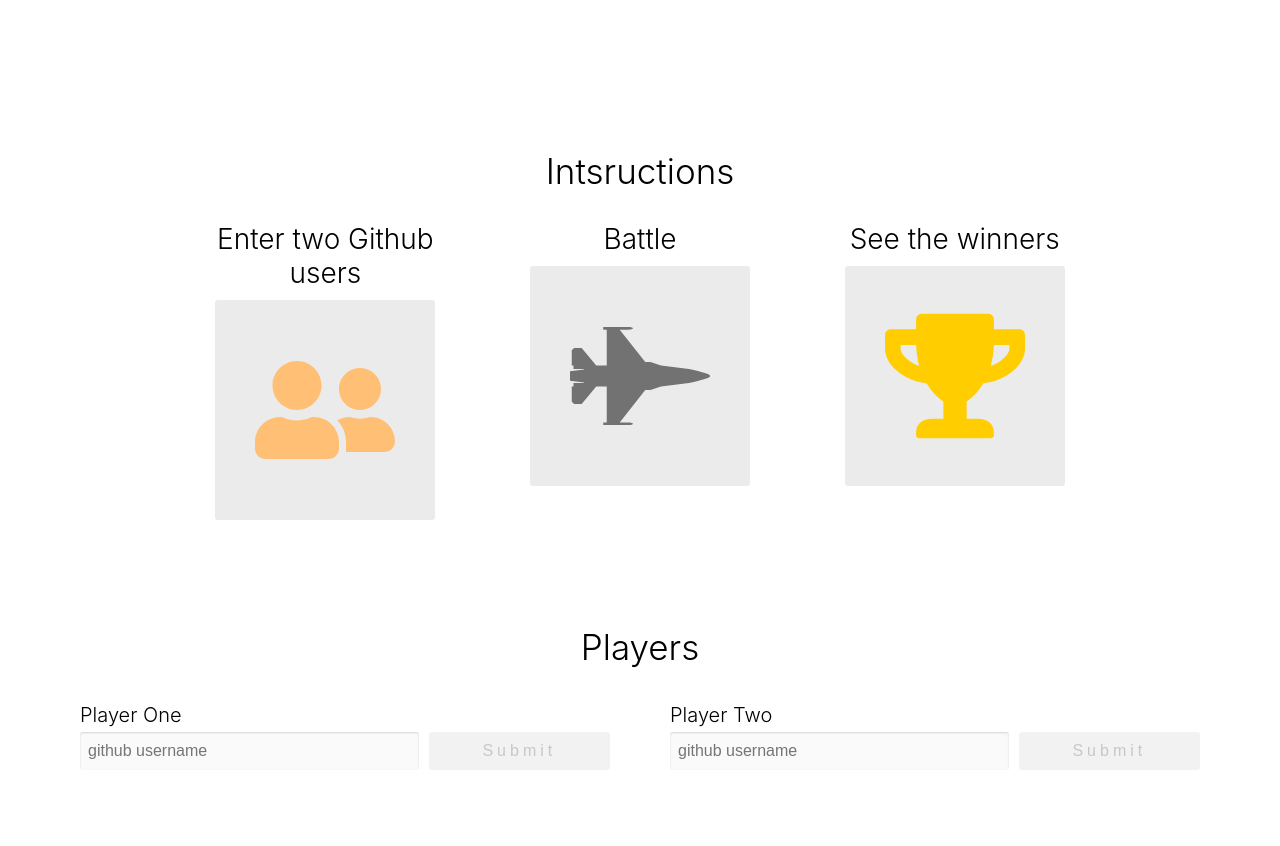
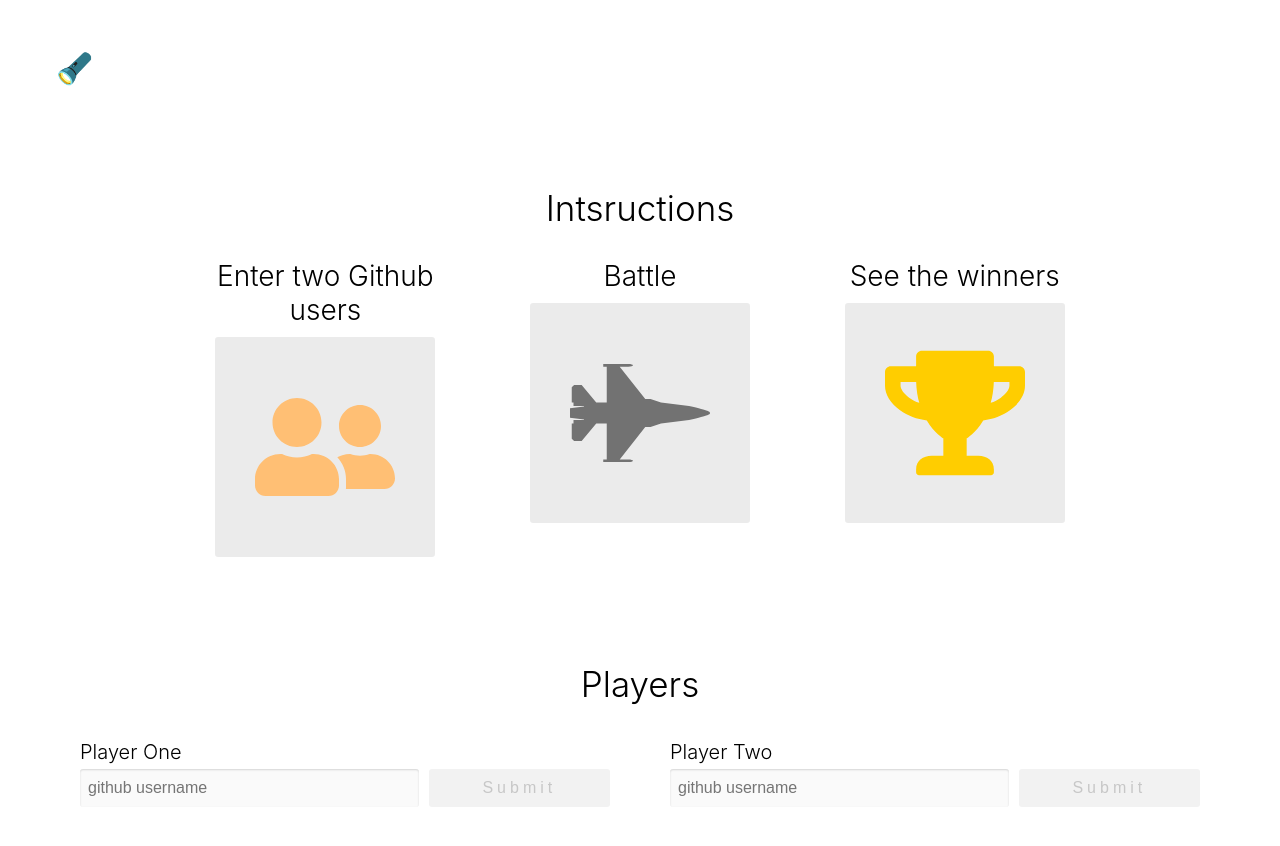
Before and after one commit to lukeys24/react-github-battle, a React app: page / in a window 1280 px wide. Built offline with nearby package versions, Linux system fonts and the light colour scheme.

Commit message:
Added dark theme

```diff
--- a/app/components/Hover.js
+++ b/app/components/Hover.js
@@ -1,6 +1,6 @@
 import React from 'react'
 
-export default class WithHover extends React.Component {
+export default class Hover extends React.Component {
     constructor(props) {
         super(props);
 
--- /dev/null
+++ b/app/components/Nav.js
@@ -0,0 +1,20 @@
+import React from 'react'
+import { ThemeConsumer } from '../contexts/theme'
+
+export default function Nav() {
+    return (
+        <ThemeConsumer>
+            {({ theme, toggleTheme }) => (
+                <nav className='row space-between'>
+                    <button
+                        style={{fontSize: 30}}
+                        className='btn-clear'
+                        onClick={toggleTheme}
+                    >
+                        {theme === 'light' ? '🔦' : '💡'}
+                    </button>
+                </nav>
+            )}
+        </ThemeConsumer>
+    )
+}
--- a/app/index.css
+++ b/app/index.css
@@ -20,6 +20,12 @@
     max-width: 1200px;
     margin: 0 auto;
     padding: 50px;
+}
+
+.dark {
+    color: #DADADA;
+    background: #1C2022;
+    min-height: 100%;
 }
 
 .flex-center {
--- a/app/index.js
+++ b/app/index.js
@@ -4,11 +4,7 @@
 import Popular from './components/Popular'
 import Battle from './components/Battle'
 import { ThemeProvider } from './contexts/theme'
-
-// Component
-//  State
-//  Lifecycle
-//  UI
+import Nav from './components/Nav'
 
 class App extends React.Component {
     constructor(props) {
@@ -27,8 +23,12 @@
     render() {
         return (
             <ThemeProvider value={this.state}>
-                <div className='container'>
-                    <Battle />
+                <div className={this.state.theme}>
+                    <div className='container'>
+                        <Nav />
+
+                        <Battle />
+                    </div>
                 </div>
             </ThemeProvider>
         )
```
